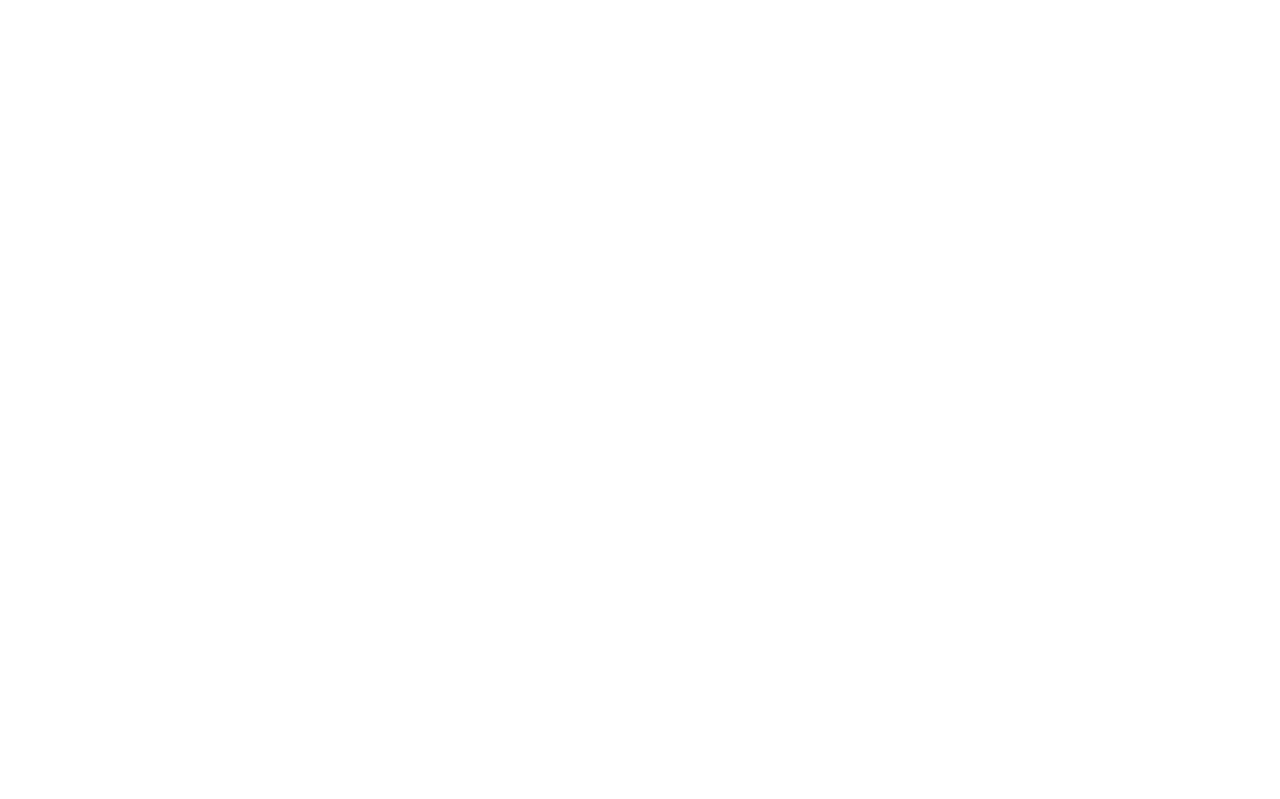
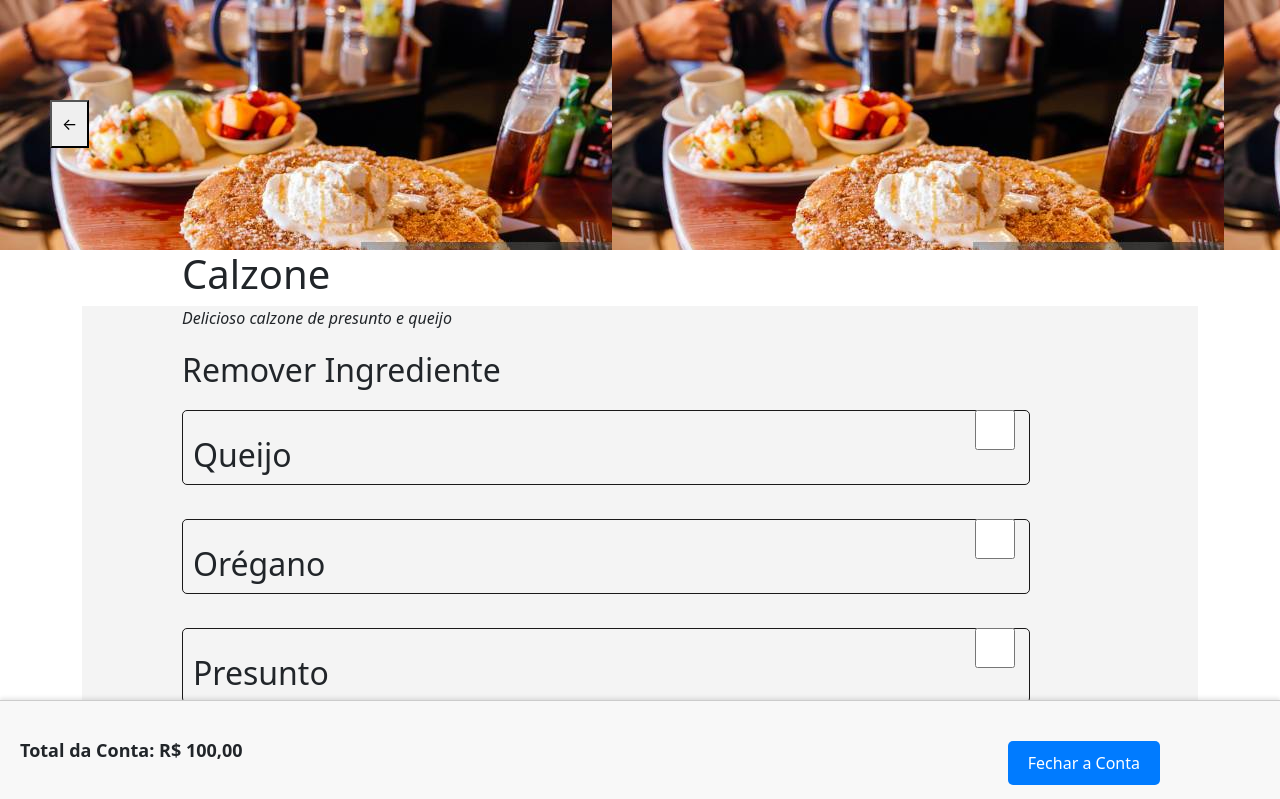
Before and after one commit to projeto-a3-usjt/dev-a3, a React (Create React App) app in the folder frontend/cliente/: page /Comanda in a window 1280 px wide. Before the commit this address had no page. Shown: the top 799 px of the page. Built offline with nearby package versions, Linux system fonts and the light colour scheme.

Commit message:
Backend: route atualizado

```diff
--- a/frontend/cliente/src/routes.tsx
+++ b/frontend/cliente/src/routes.tsx
@@ -3,6 +3,7 @@
 
 import Home from "./Home/Home.tsx";
 import Cardapio from "./Cardapio/Cardapio.tsx";
+import Comanda from "./Comanda/Comanda.jsx";
 
 function RoutesApp(): ReactElement {
   return (
@@ -10,6 +11,10 @@
       <Routes>
         <Route path="/" element={<Cardapio />} />
         <Route path="/home" element={<Home />} />
+        <Route path="/Comanda" element={<Comanda />} />
+
+
+
       </Routes>
     </BrowserRouter>
   );
```
